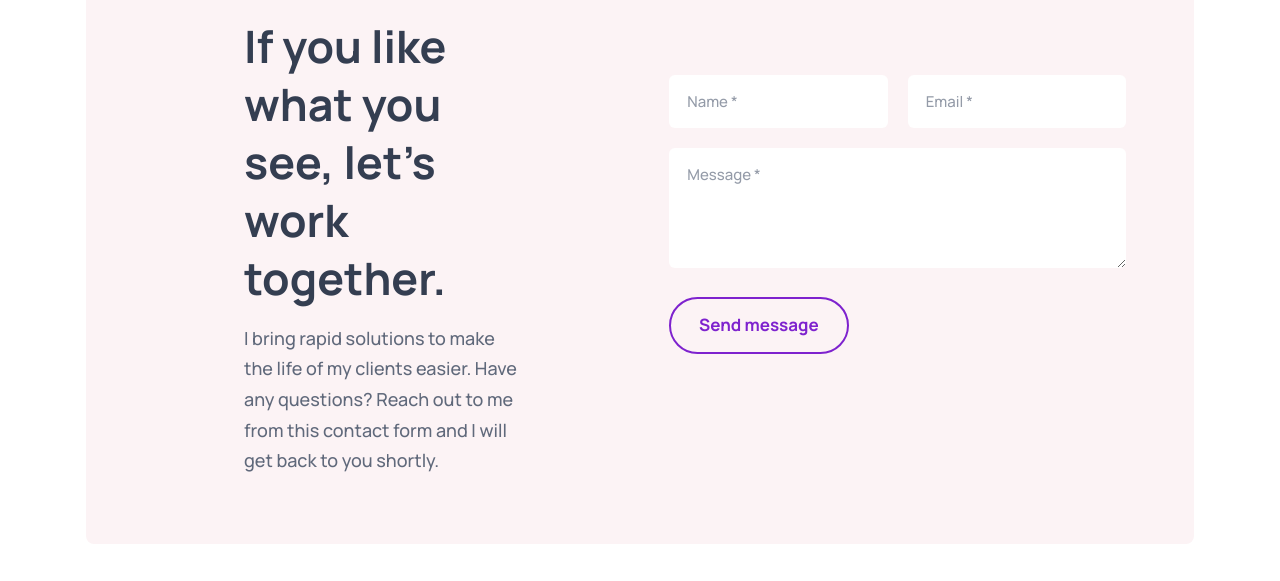
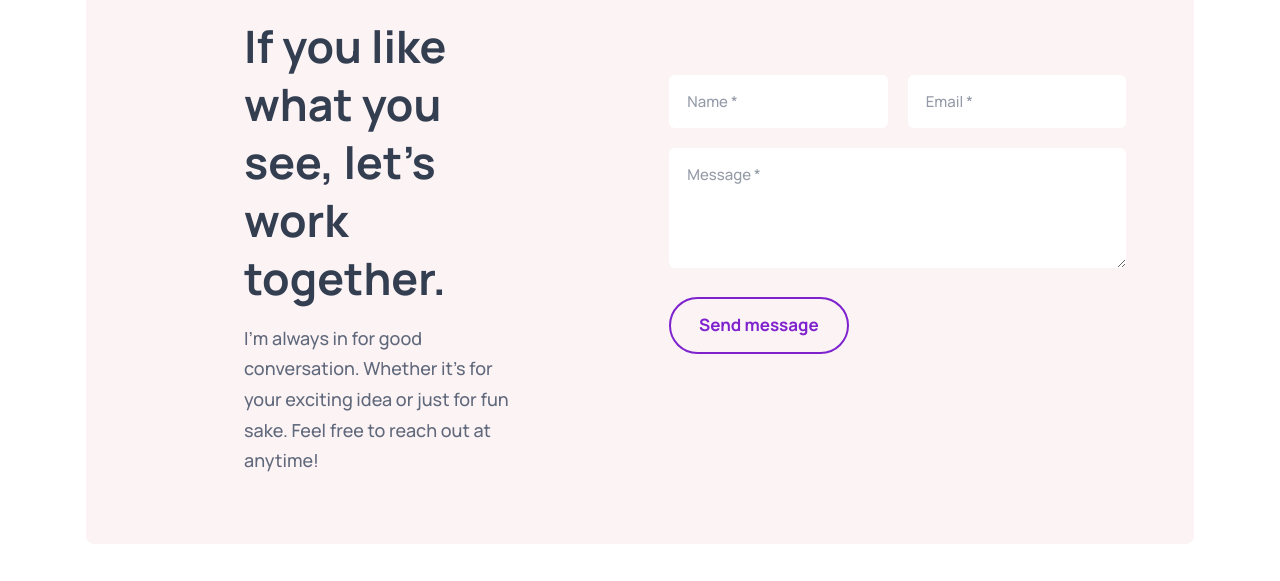
Before and after one commit to khairnarHarsh/Harsh---I-m-User-Interface-Designer-Developer., a plain HTML site: page index.html in a window 1280 px wide. Shown: the part 3822-4403 px from the top of the page. Drawn offline with nearby package versions, Linux system fonts and the light colour scheme.

Commit message:
index.html

```diff
--- a/index.html
+++ b/index.html
@@ -509,9 +509,7 @@
             <h2 class="h2 section-title">If you like what you see, let's work together.</h2>
 
             <p class="section-text">
-              I bring rapid solutions to make the life of my clients easier. Have any questions? Reach out to me
-              from
-              this contact form and I will get back to you shortly.
+              I'm always in for good conversation. Whether it’s for your exciting idea or just for fun sake. Feel free to reach out at anytime!
             </p>
 
           </div>
```
